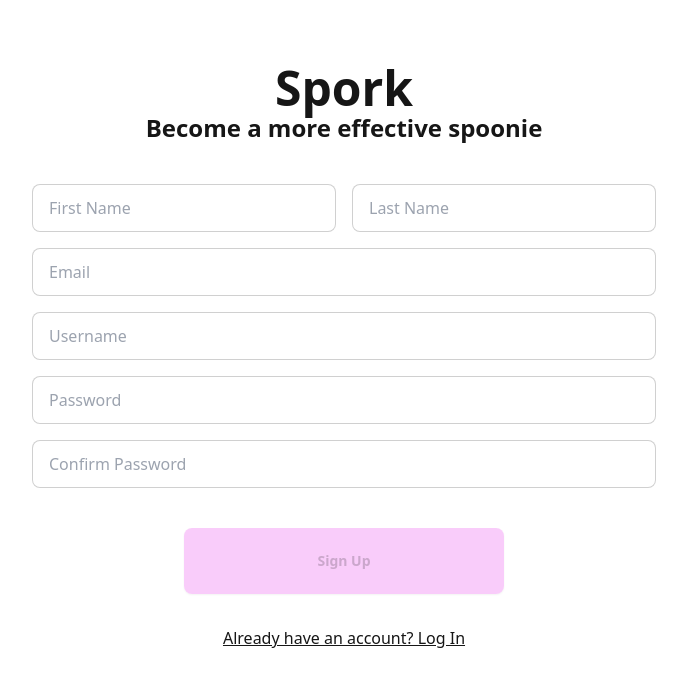
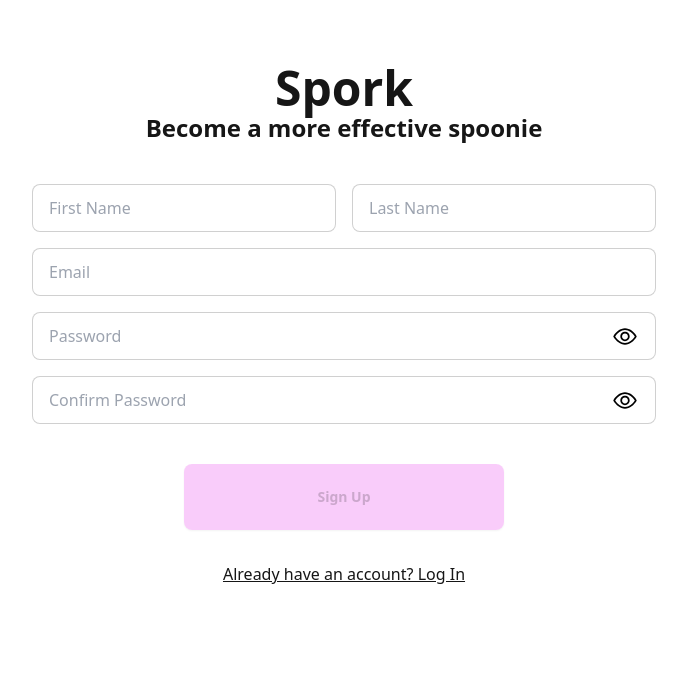
Before and after one commit to GeekAndDestroy/SpoonTracker, a React (Vite) app: page /signup in a window 1280 px wide. Shown: the top 686 px of the page, without its empty margins (296-983 px from the left). Built offline with nearby package versions, Linux system fonts and the light colour scheme.

Commit message:
password visibility toggles added

```diff
--- a/src/Views/ActivityLog.tsx
+++ b/src/Views/ActivityLog.tsx
@@ -12,9 +12,9 @@ export default function Home({}: HomeProps) {
                 <div className="w-full p-2">
                     <h3 className="text-lg font-semibold">Activity Log</h3>
                 </div>
-                <div className="flex w-full p-2 rounded-lg border-gray-200 border-2">
+                <div className="flex w-full p-2 rounded-lg border-gray-200 border-2 bg-sky-100 max-h-[75dvh]">
                     <div className="overflow-x-auto w-full">
-                        <table className="table">
+                        <table className="table table-pin-rows">
                             {/* head */}
                             <thead>
                                 <tr className="bg-gray-100 rounded-lg text-bold text-black border-2">
@@ -28,7 +28,7 @@ export default function Home({}: HomeProps) {
                             </thead>
                             <tbody>
                                 {/* row 1 */}
-                                <tr>
+                                <tr className="hover">
                                     <td>June 30th</td>
                                     <td>10 am</td>
                                     <td className="text-semibold text-lg">Shower</td>
@@ -37,7 +37,7 @@ export default function Home({}: HomeProps) {
                                     <td>...</td>
                                 </tr>
                                 {/* row 2 */}
-                                <tr>
+                                <tr className="hover">
                                     <td>June 30th</td>
                                     <td>11 am</td>
                                     <td className="text-semibold text-lg">Brush Teeth</td>
@@ -46,7 +46,7 @@ export default function Home({}: HomeProps) {
                                     <td>...</td>
                                 </tr>
                                 {/* row 3 */}
-                                <tr>
+                                <tr className="hover">
                                     <td>June 30th</td>
                                     <td>2 pm</td>
                                     <td className="text-semibold text-lg">Groceries</td>
@@ -54,7 +54,7 @@ export default function Home({}: HomeProps) {
                                     <td>“Felt a little harder to do this time around”</td>
                                     <td>...</td>
                                 </tr>
-                                <tr>
+                                <tr className="hover">
                                     <td>June 30th</td>
                                     <td>4 pm</td>
                                     <td className="text-semibold text-lg">Ate</td>
@@ -62,6 +62,7 @@ export default function Home({}: HomeProps) {
                                     <td>“Felt a little harder to do this time around”</td>
                                     <td>...</td>
                                 </tr>
+
                             </tbody>
                         </table>
                     </div>
--- a/src/Views/Home.tsx
+++ b/src/Views/Home.tsx
@@ -39,7 +39,7 @@ export default function Home({}: HomeProps) {
                 </div>
                 <div className="grid grid-cols-5 w-full gap-4 p-2">
                     <div className="col-span-3 gap-4">
-                        <div className="col-span-3 border-2 border-gray-300 rounded-lg p-2 bg-sky-100 h-72">
+                        <div className="col-span-3 border-2 border-gray-300 rounded-lg p-2 bg-sky-100 h-96">
                             Graph
                         </div>
                         <div className="flex justify-between w-full gap-4 col-span-3 mt-4">
@@ -55,7 +55,7 @@ export default function Home({}: HomeProps) {
                         </div>
                     </div>
                     <div className="col-span-2">
-                        <div className="border-2 border-gray-300 rounded-lg p-2 bg-sky-100 h-52">
+                        <div className="border-2 border-gray-300 rounded-lg p-2 bg-sky-100 h-full">
                             Goals
                         </div>
                     </div>
--- a/src/Views/Login.tsx
+++ b/src/Views/Login.tsx
@@ -1,8 +1,26 @@
+import { useState } from "react";
+import { UserFormDataType } from "../types";
+import eye from "../assets/icons/eye.svg";
+import eyeoff from "../assets/icons/eyeoff.svg";
 
 
 type LogInProps = { logUserIn: () => void };
 
 export default function LogIn({  }: LogInProps) {
+
+    const [userFormData, setUserFormData] = useState<Partial<UserFormDataType>>(
+        {
+            email: "",
+            password: ""
+        }
+    );
+
+    const [seePassword, setSeePassword] = useState(false);
+
+    const handleInputChange = (e: React.ChangeEvent<HTMLInputElement>) => {
+        setUserFormData({ ...userFormData, [e.target.name]: e.target.value });
+    };
+
     return (
         <div className="w-full place-content-center">
             <div className="grid grid-cols-1 mt-16 mb-8 mx-auto place-items-center w-10/12">
@@ -16,14 +34,24 @@ export default function LogIn({  }: LogInProps) {
                 <form className="form-control">
                     <input
                         type="text"
-                        placeholder="Username"
+                        name="email"
+                        placeholder="Email"
+                        value={userFormData.email}
+                        onChange={handleInputChange}
                         className="input input-bordered m-2"
                     />
-                    <input
-                        type="password"
-                        placeholder="Password"
-                        className="input input-bordered m-2"
-                    />
+                    <label  className="input input-bordered flex items-center  m-2">
+                        <input
+                            // type='password'
+                            type={seePassword ? 'text' : 'password'}
+                            name="password"
+                            placeholder="Password"
+                            value={userFormData.password}
+                            onChange={handleInputChange}
+                            className="grow"
+                        />
+                        <img src={seePassword ? eyeoff : eye} onClick={() => setSeePassword(!seePassword)} />
+                    </label>
                     <button className="btn my-8 mx-auto py-8 px-16 content-center bg-info text-white w-1/2">
                         Log In
                     </button>
--- a/src/Views/SignUp.tsx
+++ b/src/Views/SignUp.tsx
@@ -1,5 +1,7 @@
 import { useState } from "react";
 import { UserFormDataType } from "../types";
+import eye from "../assets/icons/eye.svg";
+import eyeoff from "../assets/icons/eyeoff.svg";
 
 
 type SignUpProps = {};
@@ -15,7 +17,8 @@ export default function SignUp({}: SignUpProps) {
         }
     );
 
-    // const [seePassword, setSeePassword] = useState(false);
+    const [seePassword, setSeePassword] = useState(false);
+    const [seeConfirmPassword, setSeeConfirmPassword] = useState(false);
 
     const disableSubmit =
         (userFormData.password?.length ?? 0) < 5 ||
@@ -62,34 +65,32 @@ export default function SignUp({}: SignUpProps) {
                         onChange={handleInputChange}
                         className="input input-bordered m-2"
                     />
+                    <label  className="input input-bordered flex items-center  m-2">
                         <input
-                        type="text"
-                        name="username"
-                        placeholder="Username"
-                        value={userFormData.username}
-                        onChange={handleInputChange}
-                        className="input input-bordered m-2"
-                    />
-                    <input
-                        type='password'
-                        // type={seePassword ? 'text' : 'password'}
+                            // type='password'
+                            type={seePassword ? 'text' : 'password'}
                             name="password"
                             placeholder="Password"
                             value={userFormData.password}
                             onChange={handleInputChange}
-                        className="input input-bordered m-2"
+                            className="grow"
                         />
+                        <img src={seePassword ? eyeoff : eye} onClick={() => setSeePassword(!seePassword)} />
+                    </label>
 
                     {userFormData.password !== userFormData.confirm_password && <p className="text-red-500 m-2">*Passwords do not match</p>}
+                    <label  className="input input-bordered flex items-center  m-2">
                         <input
-                        type='password'
-                        // type={seePassword ? 'text' : 'password'}
+                            // type='password'
+                            type={seeConfirmPassword ? 'text' : 'password'}
                             name="confirm_password"
                             placeholder="Confirm Password"
                             value={userFormData.confirm_password}
                             onChange={handleInputChange}
-                        className="input input-bordered m-2"
+                            className="grow"
                         />
+                        <img src={seeConfirmPassword ? eyeoff : eye} onClick={() => setSeeConfirmPassword(!seeConfirmPassword)} />
+                    </label>
                     <button className="btn my-8 mx-auto py-8 px-16 content-center bg-info w-1/2 text-white" disabled={disableSubmit}>
                         Sign Up
                     </button>
```
Also changed, not shown: src/assets/icons/eye.svg, src/assets/icons/eyeoff.svg. Lines whose indentation alone changed are shown as unchanged.
